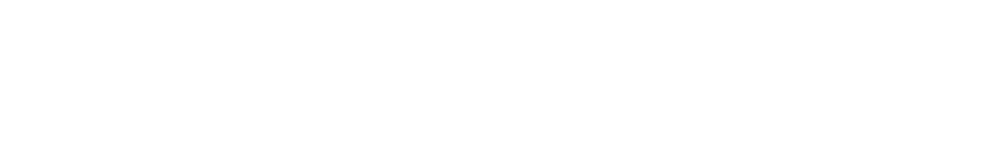
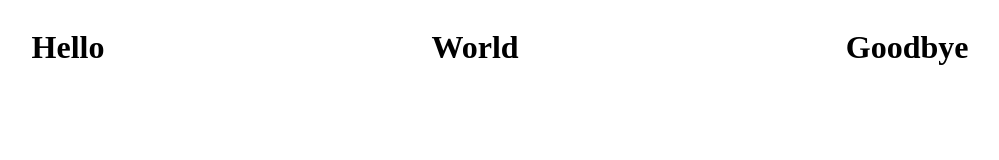
Before and after one commit to eckstein3rdfret/Day3_Flexing, a plain HTML site: page index.html in a window 1280 px wide. Shown: the whole page, without its empty margins (140-1139 px from the left). Drawn offline with Linux system fonts and the light colour scheme; files that its build step writes are made by us from their sources.

Commit message:
containers

```diff
--- a/css/style.css
+++ b/css/style.css
@@ -0,0 +1,4 @@
+.container{
+    display: flex;
+    justify-content: space-around;
+}
--- a/index.html
+++ b/index.html
@@ -8,6 +8,16 @@
     <title>Document</title>
 </head>
 <body>
-
+    <div class="container">
+        <div>
+            <h1>Hello</h1>
+        </div>
+        <div>
+            <h1>World</h1>
+        </div>
+        <div>
+            <h1>Goodbye</h1>
+        </div>
+    </div>
 </body>
 </html>
```
